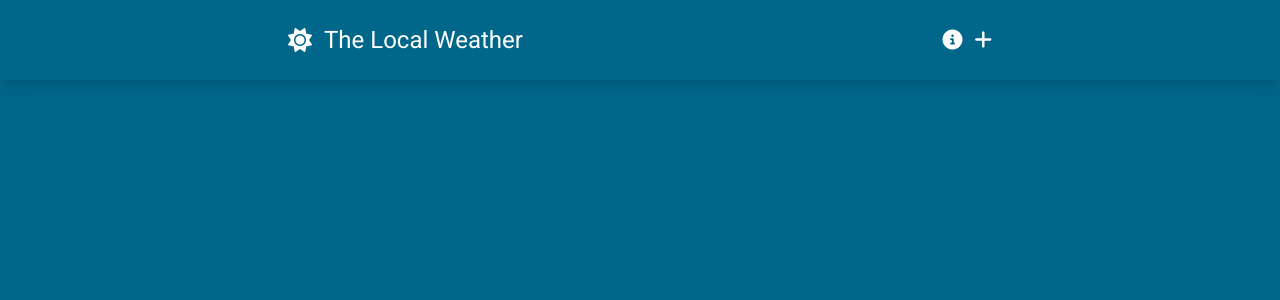
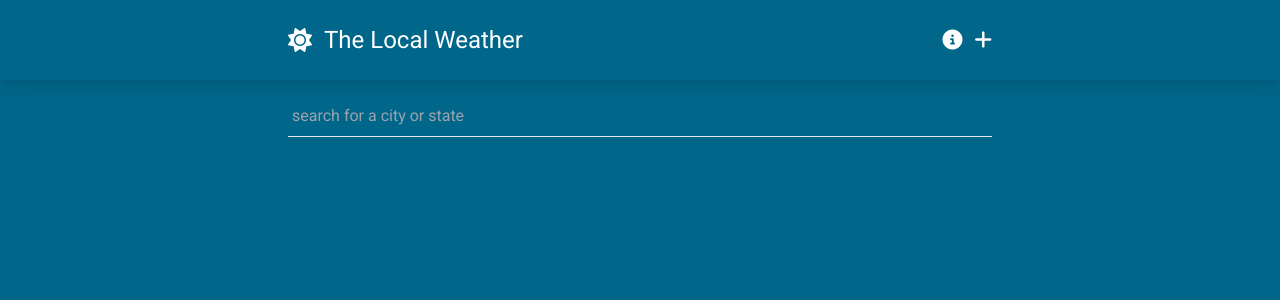
Before and after one commit to lzzzzl/tailwind-css-learn, a Vue app in the folder vue-tailwindcss-weather-app/: page / in a window 1280 px wide. Shown: the top 300 px of the page. Built offline with nearby package versions, Linux system fonts and the light colour scheme.

Commit message:
#5 City Search

```diff
--- /dev/null
+++ b/package.json
@@ -0,0 +1,5 @@
+{
+  "dependencies": {
+    "axios": "^1.4.0"
+  }
+}
--- /dev/null
+++ b/vue-tailwindcss-weather-app/data/db.json
@@ -0,0 +1,14 @@
+{
+    "weather": [
+        {
+            "id": 1,
+            "place_name": "ohio city",
+            "temperature": 25
+        },
+        {
+            "id": 2,
+            "place_name": "houston city",
+            "temperature": 28
+        }
+    ]
+}
--- a/vue-tailwindcss-weather-app/package.json
+++ b/vue-tailwindcss-weather-app/package.json
@@ -7,6 +7,7 @@
     "build": "vue-cli-service build"
   },
   "dependencies": {
+    "axios": "^1.4.0",
     "core-js": "^3.8.3",
     "vue": "^3.2.13",
     "vue-router": "^4.0.3"
--- a/vue-tailwindcss-weather-app/src/views/HomeView.vue
+++ b/vue-tailwindcss-weather-app/src/views/HomeView.vue
@@ -1,12 +1,39 @@
 <template>
-  <div class="home">
-  </div>
+  <main class="container text-white">
+    <div class="pt-4 mb-8 relative">
+      <input type="text" v-model="searchQuery" @input="getSearchResults" placeholder="search for a city or state" class="py-2 px-1 w-full bg-transparent border-b
+      focus:border-weather-secondary focus:outline-none focus:shadow-[0px_1px_0_0_#004E71]">
+      <ul class="absolute bg-weather-secondary text-white w-full shadow-md py-2 px-1 top-[66px]" v-if="searchResults">
+        <li v-for="searchResult in searchResults" :key="searchResult.id" class="py-2 cursor-pointer">
+          {{ searchResult.place_name }}
+        </li>
+      </ul>
+    </div>
+  </main>
 </template>
 
-<script>
+<script setup>
+import { ref } from "vue";
+import axios from "axios";
 
-export default {
-  name: 'HomeView',
-  components: {}
-}
+const searchQuery = ref("");
+const searchResults = ref(null);
+const queryTimeout = ref(null);
+
+const getSearchResults = () => {
+  clearTimeout(queryTimeout.value);
+  queryTimeout.value = setTimeout(async () => {
+    if (searchQuery.value != "") {
+      const result = await axios.get(`http://localhost:3000/weather?q=${searchQuery.value}`)
+      let firstDataFeatures = null;
+      if (Array.isArray(result.data) && result.data.length > 0) {
+        searchResults.value = result.data;
+        console.log(result.data)
+        return
+      }
+    }
+    searchResults.value = null;
+  }, 300)
+};
+
 </script>
```
Also changed, not shown: 2 other files (tests, documents, lock files or other folders).
